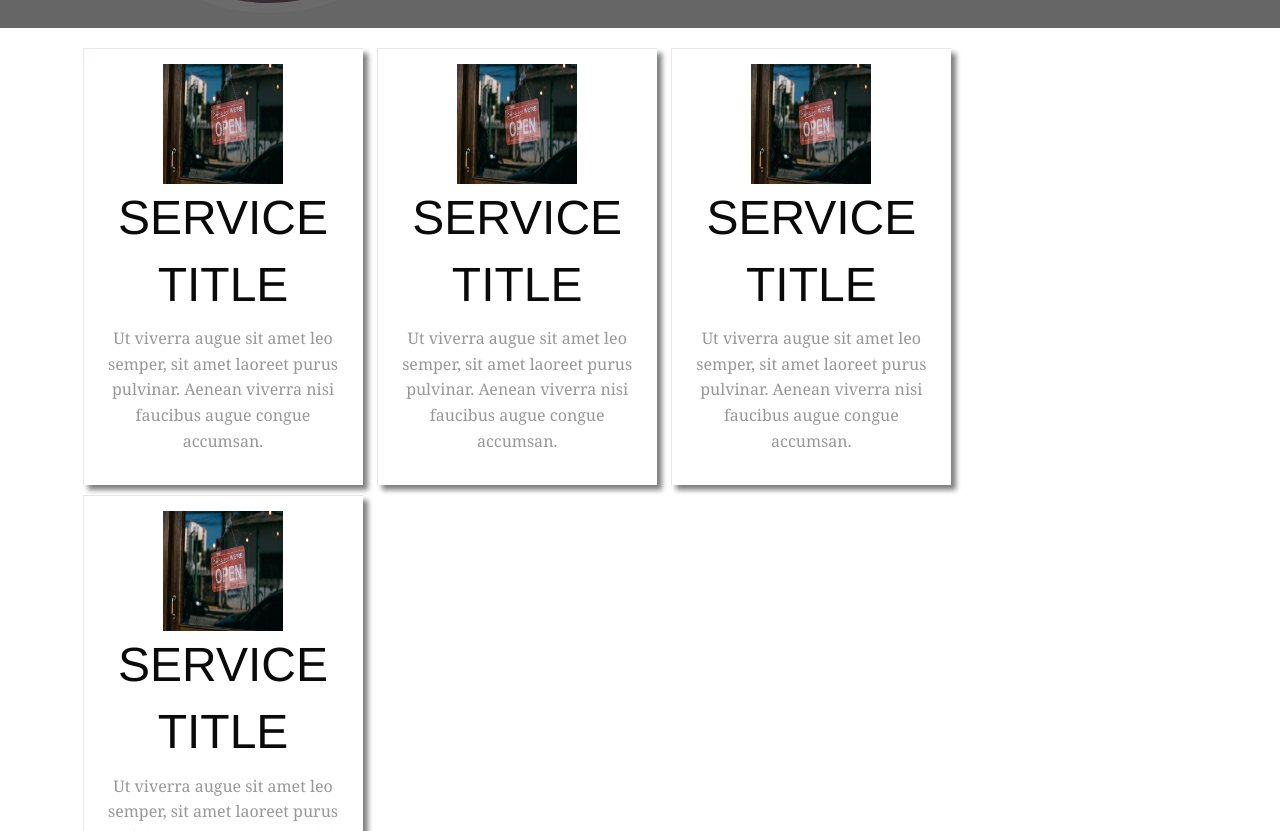
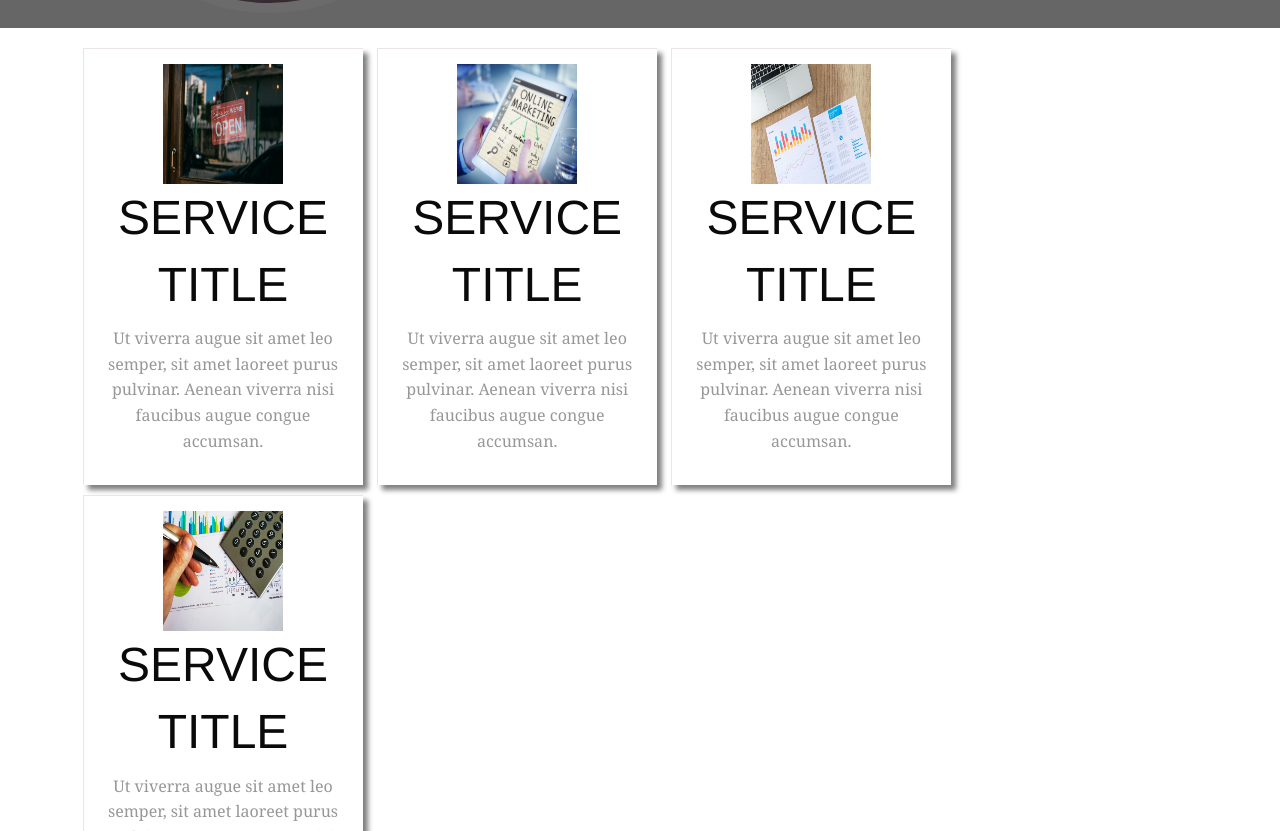
Before and after one commit to pedrodorini/the-modernist-website, a plain HTML site: page index.html in a window 1280 px wide. Shown: the part 728-1559 px from the top of the page. Drawn offline with nearby package versions, Linux system fonts and the light colour scheme.

Commit message:
change the service's image

```diff
--- a/index.html
+++ b/index.html
@@ -77,7 +77,7 @@
             </div>
             <div class="service small-12 column">
                 <div class="service-image">
-                    <img src="images/image-2.jpeg">
+                    <img src="images/image-3.jpeg">
                 </div>
                 <div class="service-text">
                     <h1>Service Title</h1>
@@ -90,7 +90,7 @@
             </div>
             <div class="service small-12 column">
                 <div class="service-image">
-                    <img src="images/image-2.jpeg">
+                    <img src="images/image-4.jpeg">
                 </div>
                 <div class="service-text">
                     <h1>Service Title</h1>
@@ -103,7 +103,7 @@
             </div>
             <div class="service small-12 column">
                 <div class="service-image">
-                    <img src="images/image-2.jpeg">
+                    <img src="images/image-5.jpeg">
                 </div>
                 <div class="service-text">
                     <h1>Service Title</h1>
```
